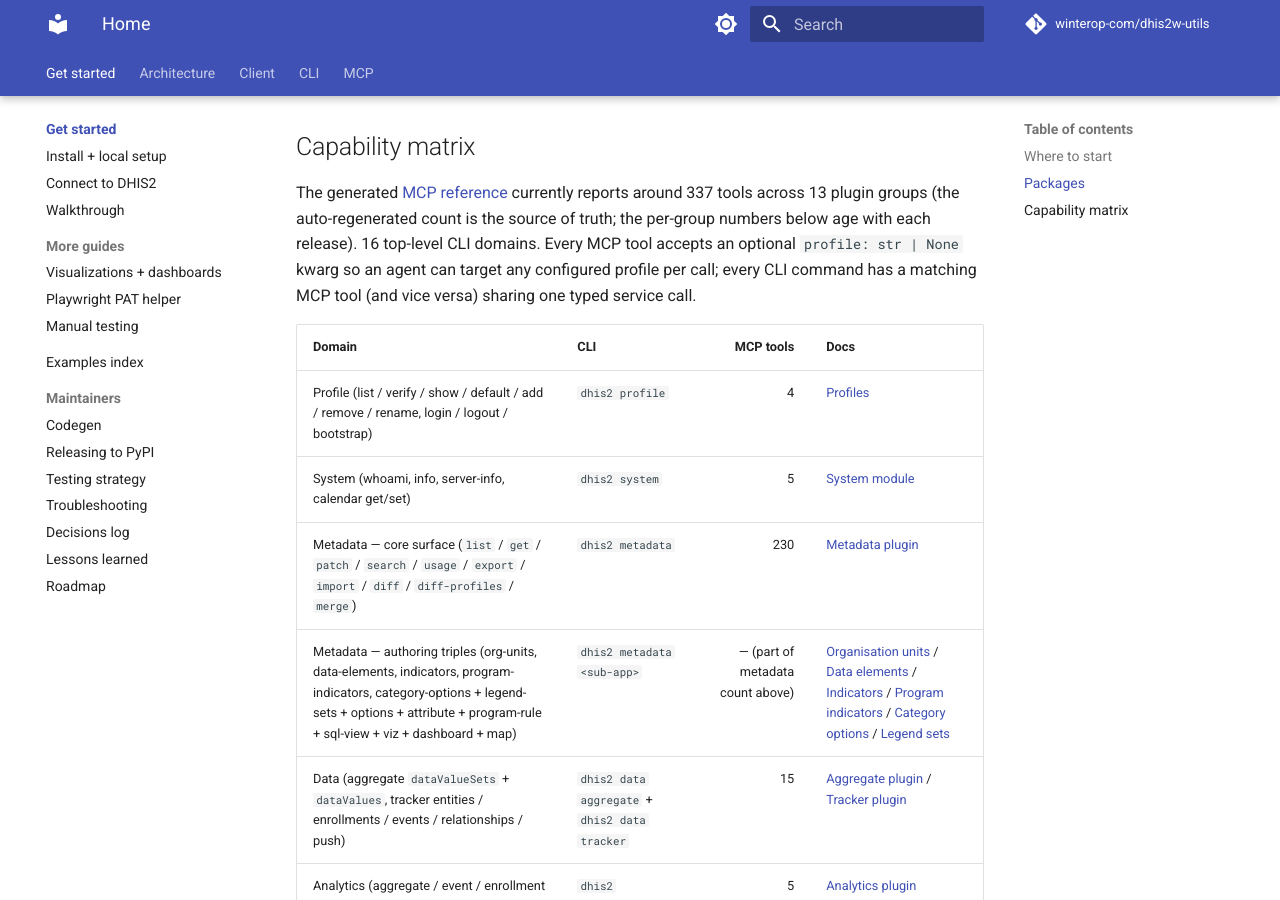
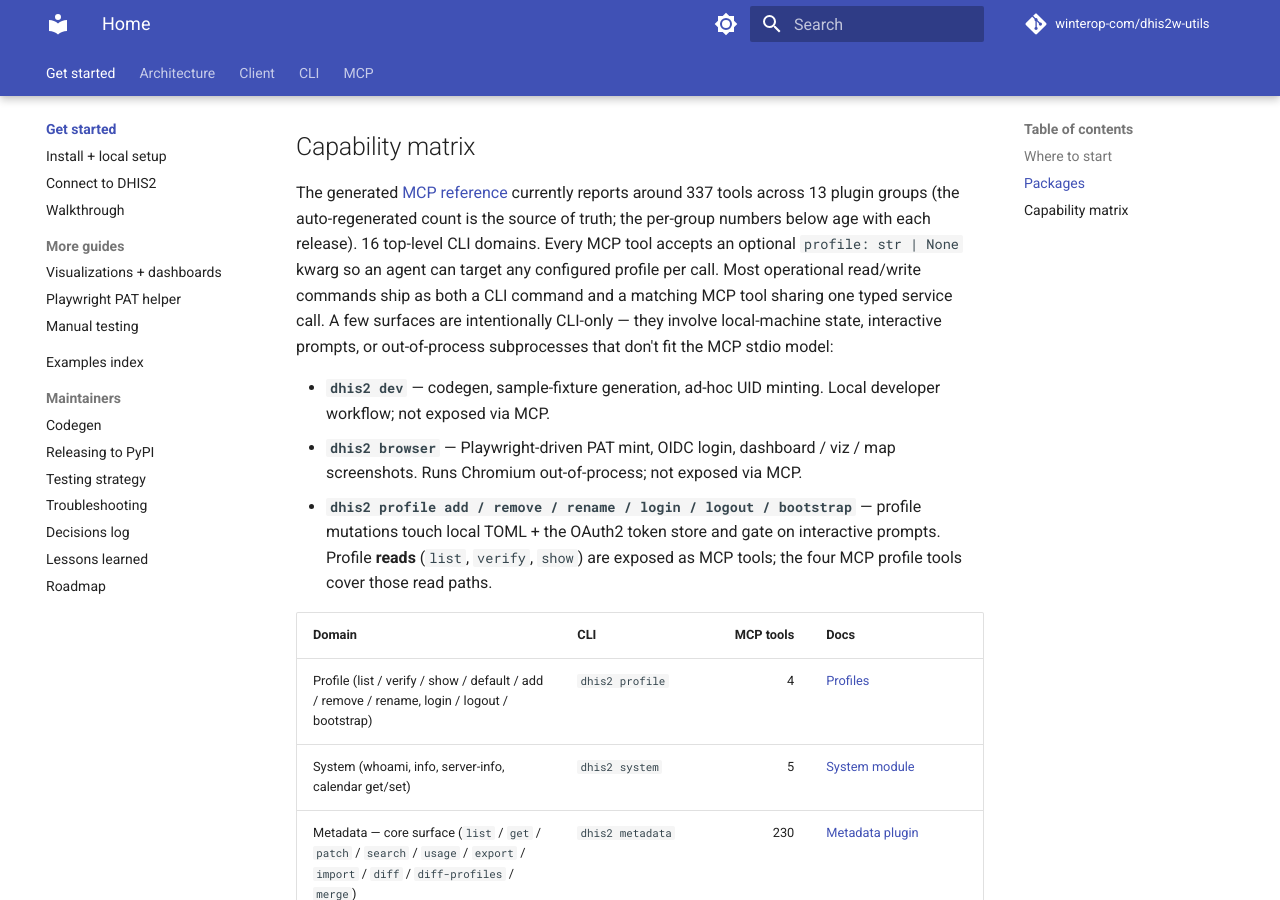
Before and after one commit to winterop-com/dhis2-utils, an MkDocs documentation site: the page built from docs/index.md, in a window 1280 px wide and 900 px high, scrolled down 1220 px. Built offline with MkDocs 1.6.1 and Material for MkDocs 9.7.7, drawn with Linux system fonts in a browser that asks for light colours; comment, search, counter and statistics services are not loaded.

Commit message:
docs: soften MCP parity claim — list intentional CLI-only surfaces (#340)
docs/index.md previously claimed 'every CLI command has a matching MCP
tool (and vice versa)'. Reality: three intentional exclusions —
`dhis2 dev` (local dev workflow), `dhis2 browser` (Playwright out-of-
process), and `dhis2 profile add/remove/rename/login/logout/bootstrap`
(local TOML + token-store mutations, interactive prompts). Profile
reads (`list`, `verify`, `show`) are exposed via the four MCP profile
tools, but mutations are deliberately CLI-only.

The 'most operational commands' framing matches the existing table
rows which already correctly mark dev as 'dev-only' and browser as
'runs out-of-process'.

```diff
--- a/docs/index.md
+++ b/docs/index.md
@@ -32,7 +32,11 @@
 
 ## Capability matrix
 
-The generated [MCP reference](mcp-reference.md) currently reports around 337 tools across 13 plugin groups (the auto-regenerated count is the source of truth; the per-group numbers below age with each release). 16 top-level CLI domains. Every MCP tool accepts an optional `profile: str | None` kwarg so an agent can target any configured profile per call; every CLI command has a matching MCP tool (and vice versa) sharing one typed service call.
+The generated [MCP reference](mcp-reference.md) currently reports around 337 tools across 13 plugin groups (the auto-regenerated count is the source of truth; the per-group numbers below age with each release). 16 top-level CLI domains. Every MCP tool accepts an optional `profile: str | None` kwarg so an agent can target any configured profile per call. Most operational read/write commands ship as both a CLI command and a matching MCP tool sharing one typed service call. A few surfaces are intentionally CLI-only — they involve local-machine state, interactive prompts, or out-of-process subprocesses that don't fit the MCP stdio model:
+
+- **`dhis2 dev`** — codegen, sample-fixture generation, ad-hoc UID minting. Local developer workflow; not exposed via MCP.
+- **`dhis2 browser`** — Playwright-driven PAT mint, OIDC login, dashboard / viz / map screenshots. Runs Chromium out-of-process; not exposed via MCP.
+- **`dhis2 profile add / remove / rename / login / logout / bootstrap`** — profile mutations touch local TOML + the OAuth2 token store and gate on interactive prompts. Profile **reads** (`list`, `verify`, `show`) are exposed as MCP tools; the four MCP profile tools cover those read paths.
 
 | Domain | CLI | MCP tools | Docs |
 | --- | --- | ---: | --- |
```
